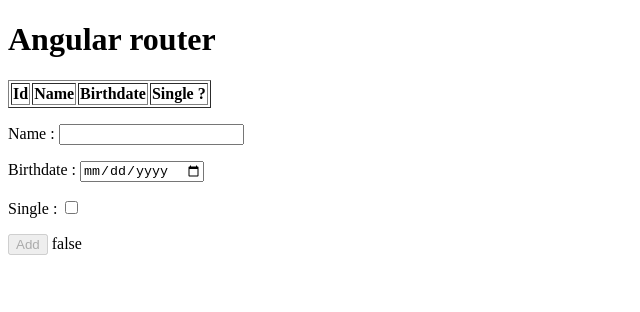
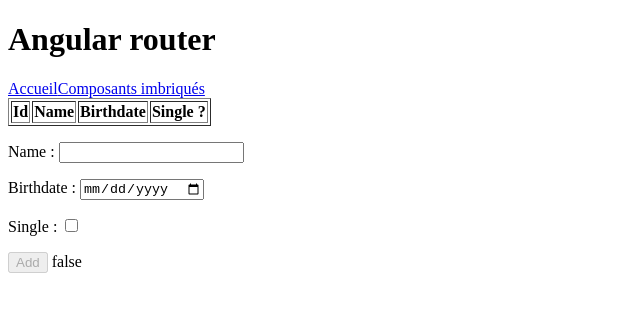
Before and after one commit to Pamento/ng-router, an Angular app: page / in a window 1280 px wide. Shown: the top 312 px of the page, without its empty margins (0-640 px from the left). Built offline with nearby package versions, Linux system fonts and the light colour scheme.

Commit message:
add internal links

```diff
--- /dev/null
+++ b/src/app/app.component.html
@@ -0,0 +1,6 @@
+<h1>Angular router</h1>
+<nav>
+  <a routerLink="">Accueil</a>
+  <a routerLink="/nested">Composants imbriqués</a>
+</nav>
+<router-outlet></router-outlet>
--- a/src/app/app.component.ts
+++ b/src/app/app.component.ts
@@ -4,8 +4,7 @@
 
 @Component({
     selector: 'app-root',
-    template: `<h1>Angular router</h1>
-               <router-outlet></router-outlet>
-               `
+    templateUrl: './app.component.html',
+    styleUrls: ['./app.component.scss']
 })
 export class AppComponent {}
--- a/src/app/app.module.ts
+++ b/src/app/app.module.ts
@@ -13,7 +13,6 @@
 import { IndexComponent } from './index/index.component';
 import { NestedComponent } from './nested/nested.component';
 import { NotFoundComponent } from './not-found/not-found.component';
-
 
 @NgModule({
   declarations: [
```
Also changed, not shown: src/app/app.component.scss (added).
